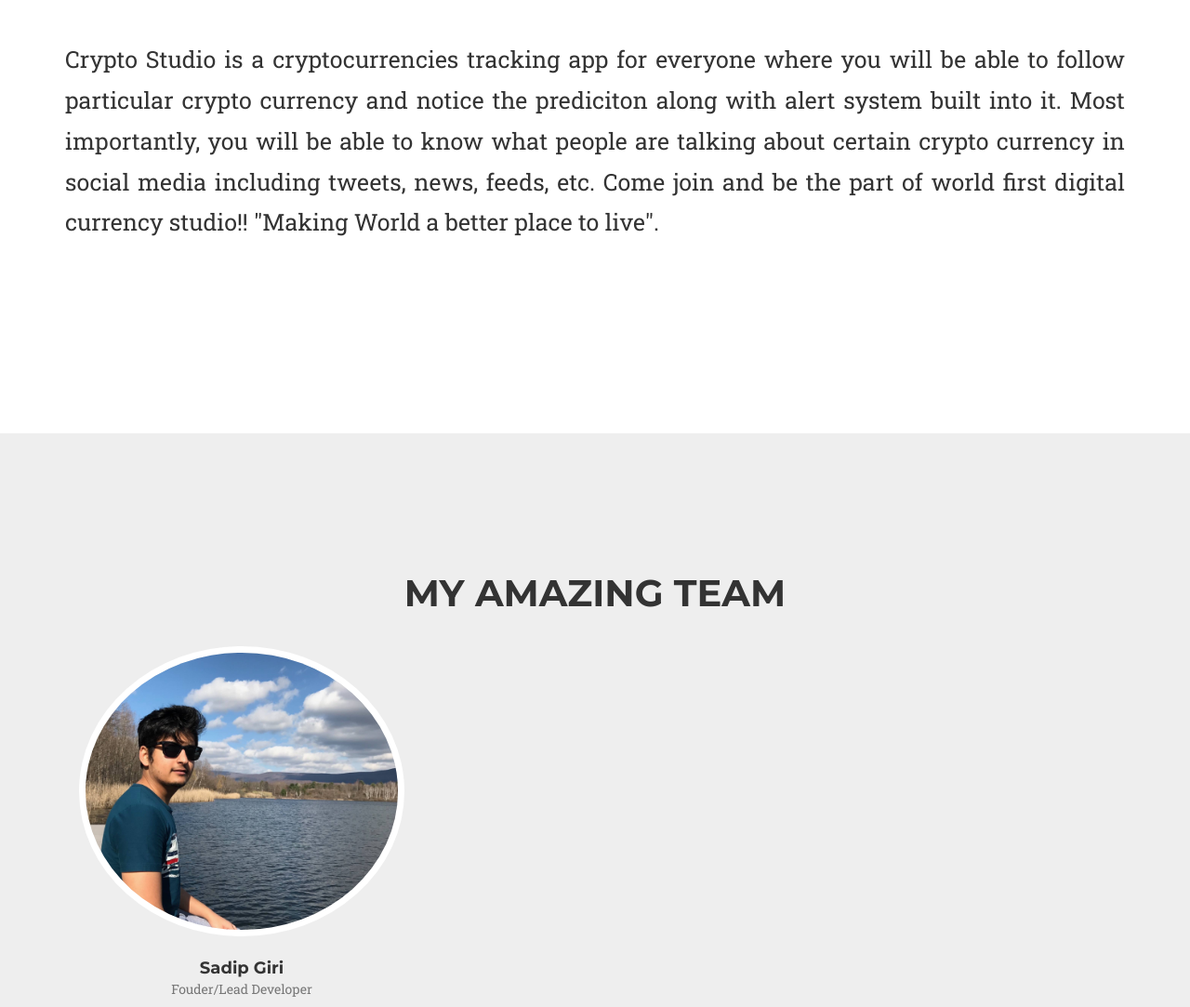
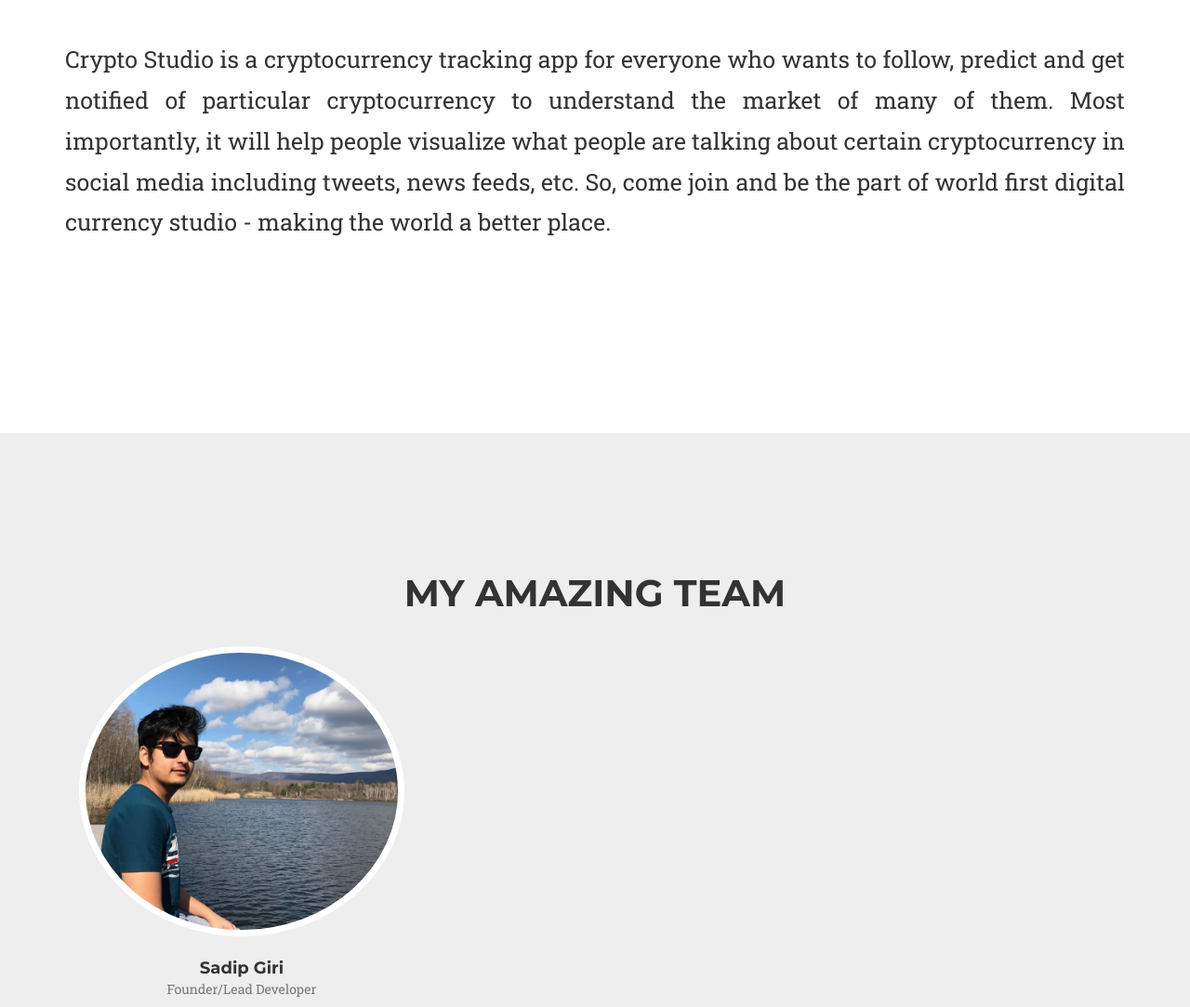
Before and after one commit to sadipgiri/crypto_studio, a plain HTML site: page index.html in a window 1280 px wide. Shown: the part 1194-2277 px from the top of the page at 93% size. Drawn offline with nearby package versions, Linux system fonts and the light colour scheme; a script that the page names is missing; a web font is replaced by a local one.

Commit message:
some changes

```diff
--- a/index.html
+++ b/index.html
@@ -104,9 +104,9 @@
                     <br>
                     <br>
                     <p class="text-justify" style="font-size: 25px; padding-top: 25px; padding-bottom: 25px">
-                        Crypto Studio is a cryptocurrencies tracking app for everyone where you will be able to follow particular crypto currency and notice the prediciton along with alert system built into it.
-                        Most importantly, you will be able to know what people are talking about certain crypto currency in social media including tweets, news, feeds, etc. Come join and be the part of world first digital currency studio!!
-                        "Making World a better place to live".
+                        Crypto Studio is a cryptocurrency tracking app for everyone who wants to follow, predict and get notified of particular cryptocurrency to understand the market of many of them.
+                        Most importantly, it will help people visualize what people are talking about certain cryptocurrency in social media including tweets, news feeds, etc.
+                        So, come join and be the part of world first digital currency studio - making the world a better place.
                     </p>
                     <br>
                 </div>
@@ -146,7 +146,7 @@
                     <div class="team-member">
                         <img src="img/team/2.jpg" class="img-responsive img-circle" alt="">
                         <h4>Sadip Giri</h4>
-                        <p class="text-muted">Fouder/Lead Developer</p>
+                        <p class="text-muted">Founder/Lead Developer</p>
                         <ul class="list-inline social-buttons">
                             <li><a href="https://github.com/sadipgiri"><i class="fa fa-github"></i></a>
                             </li>
```
